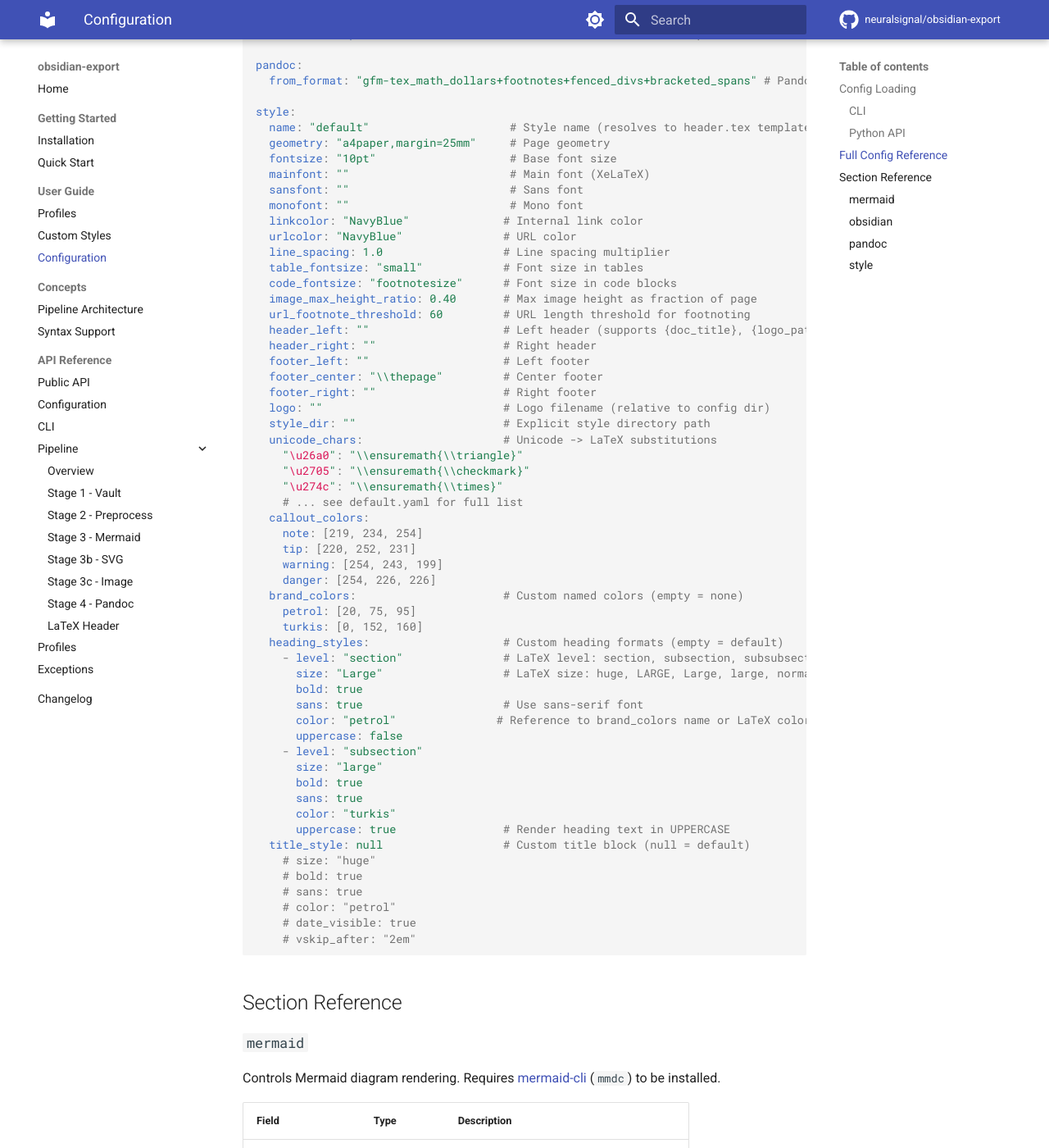
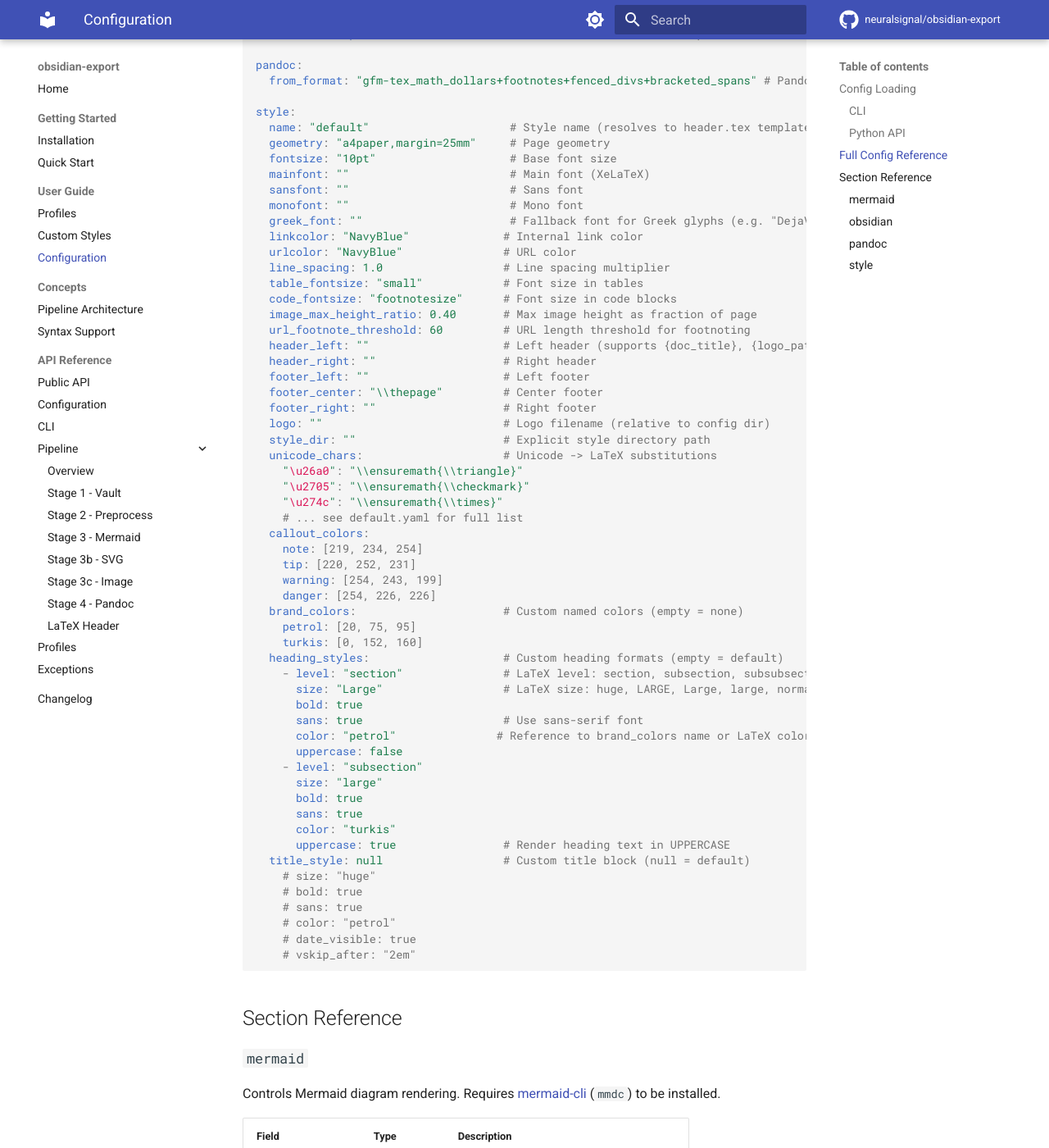
Before and after one commit to neuralsignal/obsidian-export, an MkDocs documentation site: the page built from docs/user-guide/configuration.md, in a window 1280 px wide and 1400 px high, scrolled down 1147 px. Shown: the whole window at 82% size. Built offline with MkDocs 1.6.1 and Material for MkDocs 9.7.7, drawn with Linux system fonts in a browser that asks for light colours; comment, search, counter and statistics services are not loaded.

Commit message:
docs: sync documentation with codebase changes
Co-Authored-By: Claude Sonnet 4.6 <noreply@anthropic.com>

```diff
--- a/docs/user-guide/configuration.md
+++ b/docs/user-guide/configuration.md
@@ -60,6 +60,7 @@ style:
   mainfont: ""                        # Main font (XeLaTeX)
   sansfont: ""                        # Sans font
   monofont: ""                        # Mono font
+  greek_font: ""                      # Fallback font for Greek glyphs (e.g. "DejaVu Serif"); empty disables
   linkcolor: "NavyBlue"              # Internal link color
   urlcolor: "NavyBlue"               # URL color
   line_spacing: 1.0                  # Line spacing multiplier
@@ -88,7 +89,7 @@ style:
     petrol: [20, 75, 95]
     turkis: [0, 152, 160]
   heading_styles:                    # Custom heading formats (empty = default)
-    - level: "section"               # LaTeX level: section, subsection, subsubsection
+    - level: "section"               # LaTeX level: section, subsection, subsubsection, paragraph, subparagraph
       size: "Large"                  # LaTeX size: huge, LARGE, Large, large, normalsize
       bold: true
       sans: true                     # Use sans-serif font
```
Also changed, not shown: docs/user-guide/custom-styles.md (+1 -0 lines).
